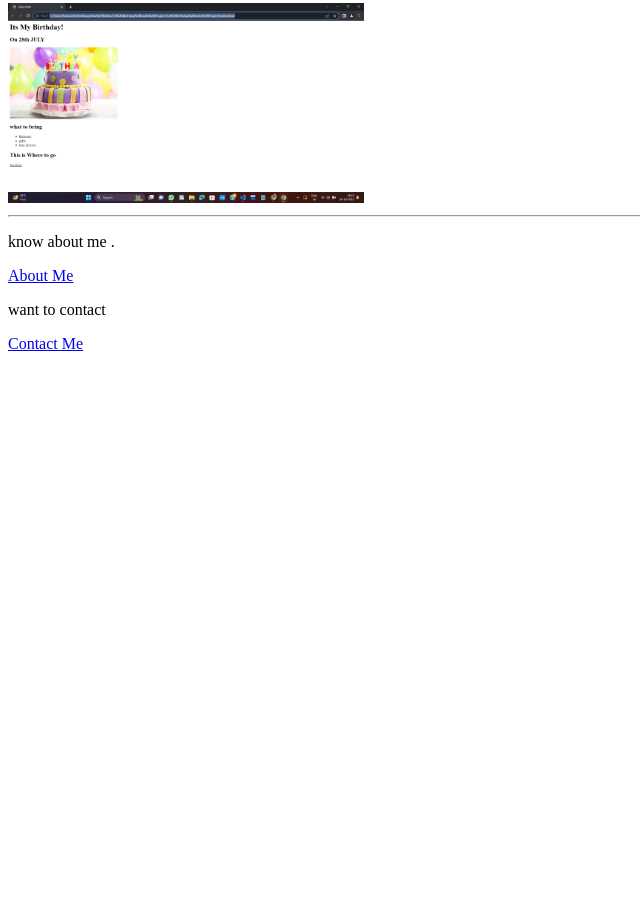
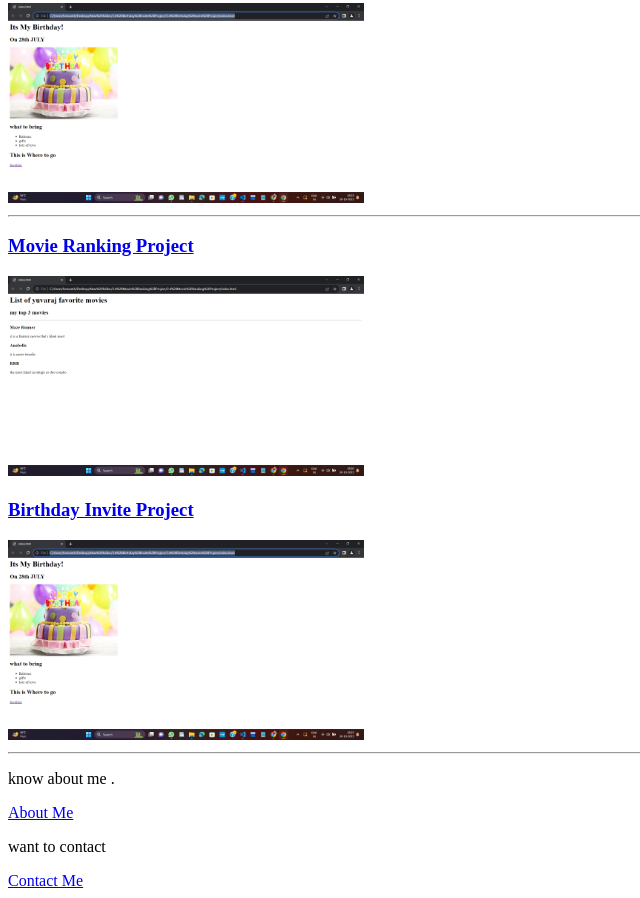
Before and after one commit to Pyuvaraj2004/html-portfolio-main, a plain HTML site: page index.html in a window 1280 px wide. Shown: the part 449-1347 px from the top of the page, without its empty margins (0-640 px from the left). Before the commit the page ends 810 px from the top, so only its background shows below. Drawn offline with Linux system fonts and the light colour scheme.

Commit message:
Update index.html

```diff
--- a/index.html
+++ b/index.html
@@ -15,6 +15,11 @@
   <h3><a href="./public/birthday-invite.html">Birthday Invite Project</a></h3>
   <img src="./assets/images/birthday.png" height="200" alt="birthday invite project preview"/>
   <hr />
+  <h3><a href="./public/movie-ranking.html">Movie Ranking Project</a></h3>
+  <img src="./assets/images/movie.png" height="200" alt="movie ranking project preview"/>
+  <h3><a href="./public/birthday-invite.html">Birthday Invite Project</a></h3>
+  <img src="./assets/images/birthday.png" height="200" alt="birthday invite project preview"/>
+  <hr />
   <p>know about me .</p>
   <a href="./public/about.html">About Me</a>
   <p>want to contact</p>
```
